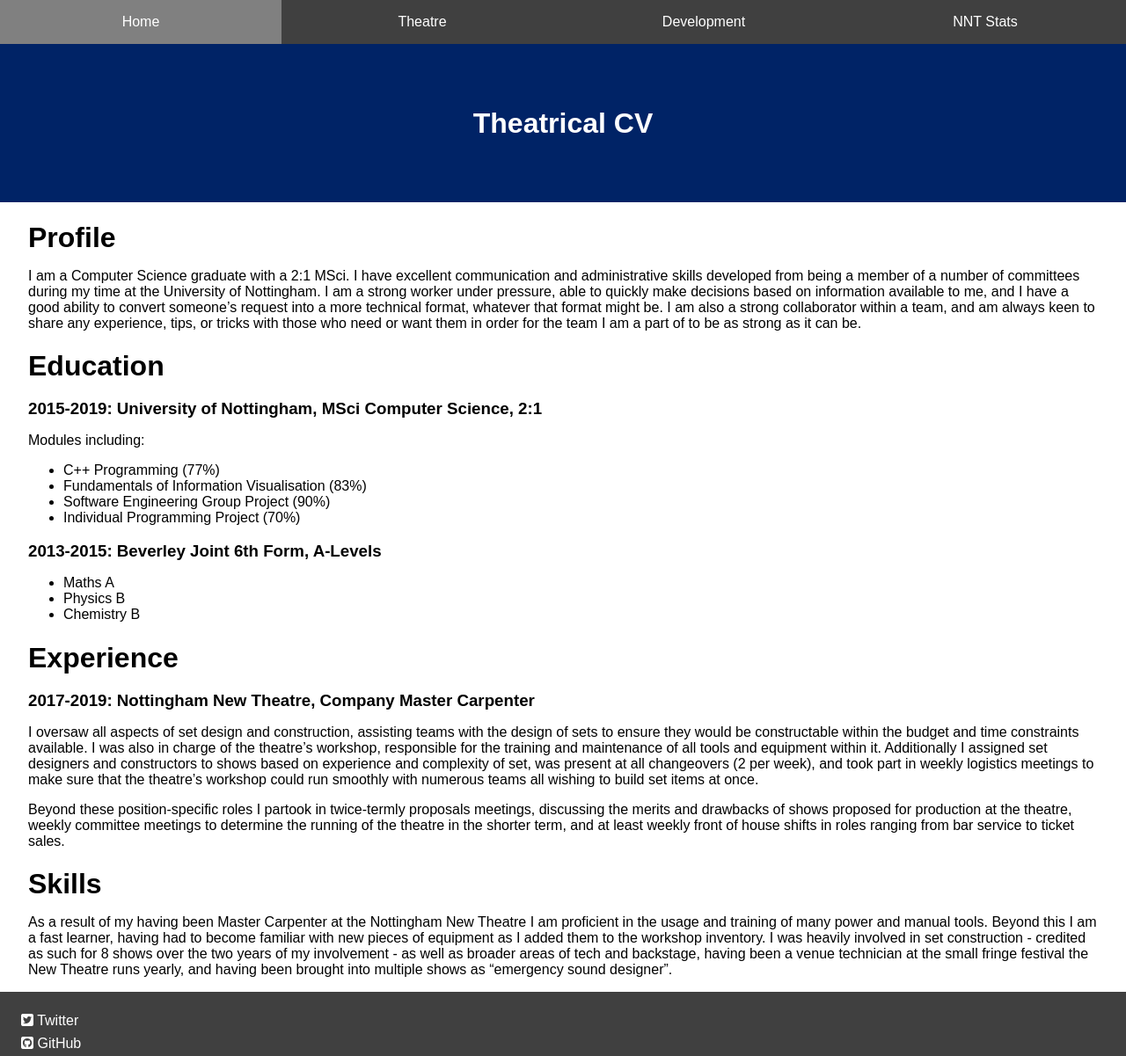
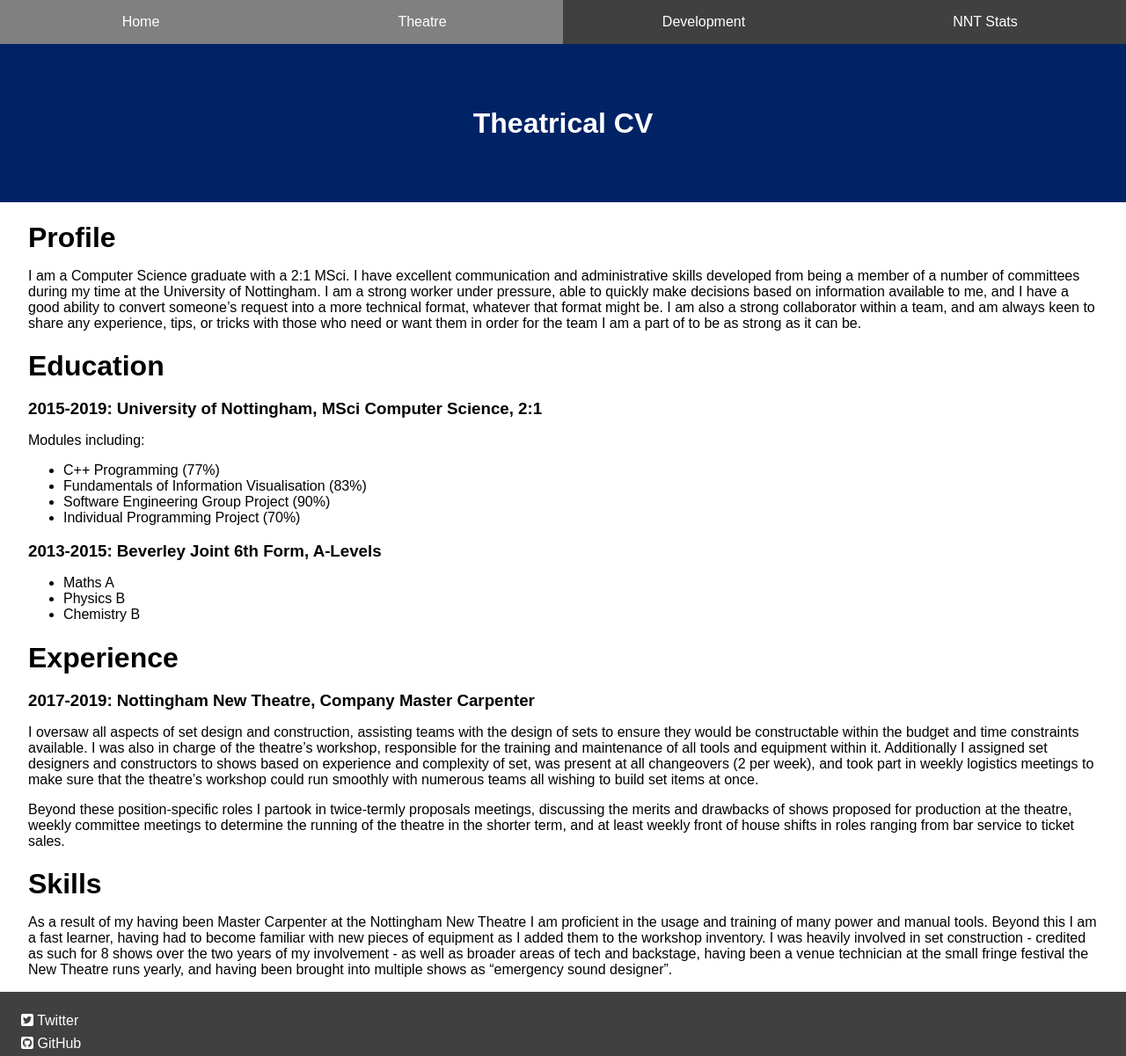
Before and after one commit to GingertronMk1/gingertronmk1.github.io, a Jekyll site: the page built from _cvs/theatre.md, in a window 1280 px wide. Shown: the whole page at 88% size. Built offline with Jekyll 4.4.1, drawn with Linux system fonts in a browser that asks for light colours; nearby versions of some CDN libraries.

Commit message:
Major streamlining of the header

```diff
--- a/_includes/header.html
+++ b/_includes/header.html
@@ -1,30 +1,22 @@
 <header class="header print-hide">
+
   <div class="navbar">
-    <!-- BIG SCREEN NAVBAR -->
-    <div class="navbar__large">
-      {% for n in site.data.navs %}
-      <a class="header__link" href={{ n.url }}>{{ n.title }}</a>
-      {% endfor %}
-    </div>
 
-    <!-- TODO: REDO SMALL SCREEN NAV -->
-    <div class="navbar__small">
-      <div id="nav-toggle" class="navbar__small--toggle">
+    <div id="nav-toggle" class="navbar__toggle">
       <span></span>
       <span></span>
       <span></span>
     </div>
-      <div class="navbar__small--list">
-        <ul>
+
+    <div class="navbar__list">
       {% for n in site.data.navs %}
-          <li>
-            <a class="header__link" href={{ n.url }}>
+      <a class="navbar__link {% if page.url == n.url %}active{% endif %}"
+         href={{ n.url }}>
         {{ n.title }}
       </a>
-          </li>
       {% endfor %}
-        </ul>
     </div>
+
   </div>
-  </div>
+
 </header>
--- a/_sass/header.scss
+++ b/_sass/header.scss
@@ -1,83 +1,68 @@
 .header {
-  background-color: $grey-1;
-  display: flex;
-  flex-align: space-between;
+  width: 100%;
+  background: $grey-1;
+  color: white;
 
-  &__link {
-    flex: 1;
-    text-align: center;
-    padding: 1rem;
-    background-color: inherit;
-    color: $white;
-    display: flex;
-    flex-direction: column;
-    justify-content: center;
+  a {
+    color: white;
 
     &:hover {
-      color: $white;
-      background-color: $grey-0;
+      color: white;
+      background: $grey-0;
     }
   }
 
   .navbar {
-    width: 100%;
+    &__toggle {
+      display: none;
+      flex-direction: column;
+      justify-content: center;
+      padding-left: 0.5rem;
 
-    &__large,
-    &__small {
-      width: 100%;
+      span {
+        width: 2rem;
+        height: 2px;
+        margin: 3px;
+        background-color: white;
+      }
     }
 
-    &__large {
+    &__list {
       display: flex;
+      flex-direction: row;
+      transition: height 0.5s cubic-bezier(0.4, 0, 0.2, 1);
     }
 
-    &__small {
-      display: none;
-      flex-wrap: wrap;
+    &__link {
+      text-align: center;
+      flex: 1;
+      padding: 1rem;
 
-      &--toggle {
-        justify-self: flex-end;
-        width: 100%;
+      &.active {
+        background-color: $grey-0;
+      }
+    }
+  }
+
+  @media (max-width: $small) {
+    .navbar {
+      &__toggle {
+        display: flex;
         height: 2rem;
-        display: flex;
-        flex-direction: column;
-        justify-content: space-around;
-        padding: 0.5rem;
-
-        span {
-          width: 2rem;
-          height: 3px;
-          background-color: white;
-        }
       }
 
-      &--list {
-        display: flex;
-        width: 100%;
-        height: 0px;
-        transition: height 0.5s cubic-bezier(0.4, 0, 0.2, 1);
-
+      &__list {
+        height: 0;
+        flex-direction: column;
+        justify-content: start;
 
         &.active {
           height: 100vh;
         }
-
-        ul {
-          list-style: none;
-          width: 100%;
-          margin: 0;
-          padding: 0;
-        }
-      }
-    }
-
-    @media (max-width: $small) {
-      &__large {
-        display: none;
       }
 
-      &__small {
-        display: flex;
+      &__link {
+        flex: 0;
       }
     }
   }
--- a/assets/js/script.js
+++ b/assets/js/script.js
@@ -1,6 +1,6 @@
 var toggle = document.getElementById("nav-toggle");
 
 toggle.onclick = function() {
-  var nav_list = document.getElementsByClassName("navbar__small--list")[0];
+  var nav_list = document.getElementsByClassName("navbar__list")[0];
   nav_list.classList.toggle("active");
 }
```
Lines whose indentation alone changed are shown as unchanged.
